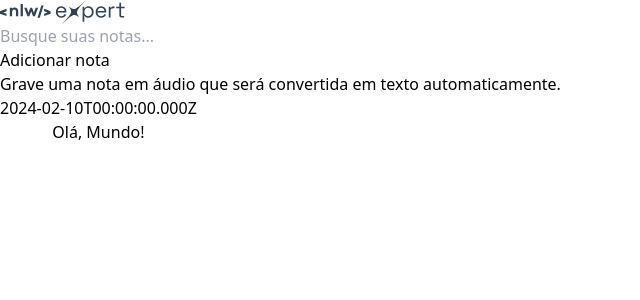
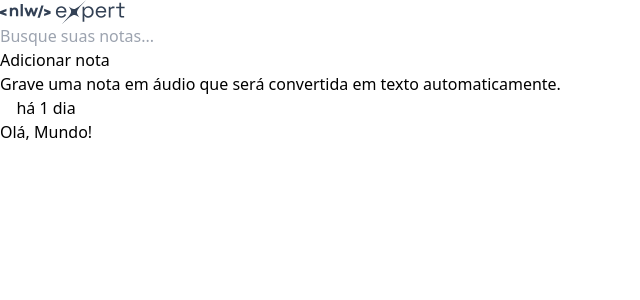
Before and after one commit to fe-tabs/nlw-expert-react, a React (Vite) app: page / in a window 1280 px wide. Shown: the top 300 px of the page, without its empty margins (0-640 px from the left). Built offline with nearby package versions, Linux system fonts and the light colour scheme.

Commit message:
:sparkles: feat: add Dialog to NoteCard

```diff
--- a/src/components/note-card.tsx
+++ b/src/components/note-card.tsx
@@ -1,3 +1,8 @@
+import * as Dialog from '@radix-ui/react-dialog'
+import { formatDistanceToNow } from 'date-fns'
+import { ptBR } from 'date-fns/locale'
+import { X } from 'lucide-react'
+
 interface NoteCardProps {
   note: {
     date: Date
@@ -7,15 +12,48 @@
 
 export function NoteCard({ note }: NoteCardProps) {
   return (
-    <button className='rounded-md text-left flex flex-col bg-slate-800 p-5 gap-3 overflow-hidden relative outline-none hover:ring-2 hover:ring-slate-600 focus-visible:ring-2 focus-visible:ring-lime-400'>
+    <Dialog.Root>
+      <Dialog.Trigger className='rounded-md text-left flex flex-col bg-slate-800 p-5 gap-3 overflow-hidden relative outline-none hover:ring-2 hover:ring-slate-600 focus-visible:ring-2 focus-visible:ring-lime-400'>
         <span className='text-sm font-medium text-slate-300'>
-        {note.date.toISOString()}
+          {formatDistanceToNow(note.date, {
+            locale: ptBR,
+            addSuffix: true
+          })}
         </span>
         <p className='text-sm leading-6 text-slate-400'>
           {note.content}
         </p>
 
         <div className='absolute bottom-0 left-0 right-0 h-1/2 bg-gradient-to-t from-black/60 to-black/0 pointer-events-none' />
+      </Dialog.Trigger>
+
+      <Dialog.Portal>
+        <Dialog.Overlay className='inset-0 fixed bg-black/50' />
+        <Dialog.Content className='fixed overflow-hidden left-1/2 top-1/2 -translate-x-1/2 -translate-y-1/2 max-w-[640px] w-full h-[60vh] bg-slate-700 rounded-md flex flex-col outline-none'>
+          <Dialog.Close className='absolute top-0 right-0 bg-slate-800 p-1.5 text-slate-400 hover:text-slate-100'>
+            <X className='size-5' />
+          </Dialog.Close>
+
+          <div className='flex flex-col flex-1 gap-3 p-5'>
+            <span className='text-sm font-medium text-slate-300'>
+              {formatDistanceToNow(note.date, {
+                locale: ptBR,
+                addSuffix: true
+              })}
+            </span>
+            <p className='text-sm leading-6 text-slate-400'>
+              {note.content}
+            </p>
+          </div>
+
+          <button
+            type='button'
+            className='w-full bg-slate-800 py-4 text-center text-sm text-slate-300 outline-none font-medium group'
+          >
+            Deseja <span className='text-red-400 group-hover:underline'>apagar essa nota</span>?
           </button>
+        </Dialog.Content>
+      </Dialog.Portal>
+    </Dialog.Root>
   )
 }
```
Lines whose indentation alone changed are shown as unchanged.
